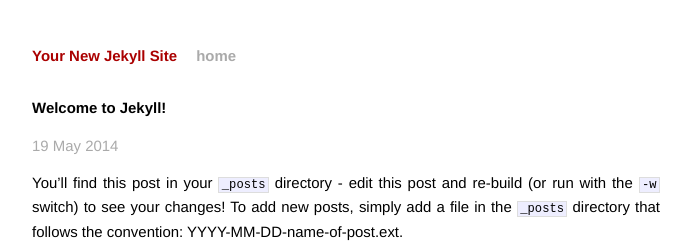
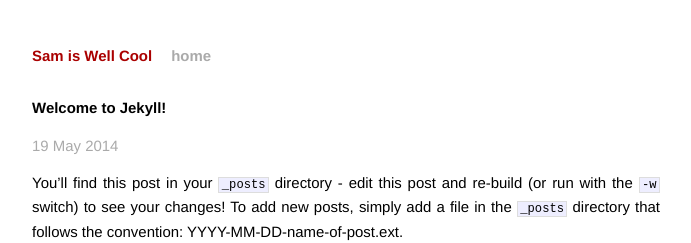
Before and after one commit to sjmarshy/sjmarshy.github.io, a Jekyll site: the page built from _posts/2014-05-19-welcome-to-jekyll.markdown, in a window 1280 px wide. Shown: the top 243 px of the page, without its empty margins (294-985 px from the left). Built offline with Jekyll 4.4.1, drawn with Linux system fonts in a browser that asks for light colours; Markdown is read by kramdown in place of the engine named in the settings.

Commit message:
updated config to use london timezone and not publish future posts by default

```diff
--- a/_config.yml
+++ b/_config.yml
@@ -1,3 +1,5 @@
-name: Your New Jekyll Site
+name: Sam is Well Cool
 markdown: redcarpet
 pygments: true
+timezone: Europe/London
+future: false
```
